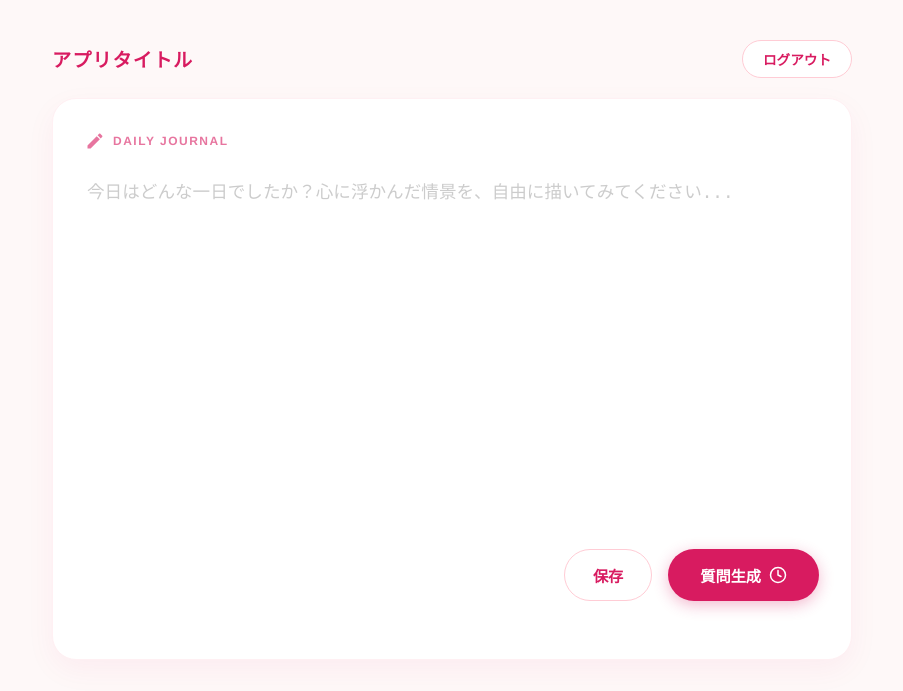
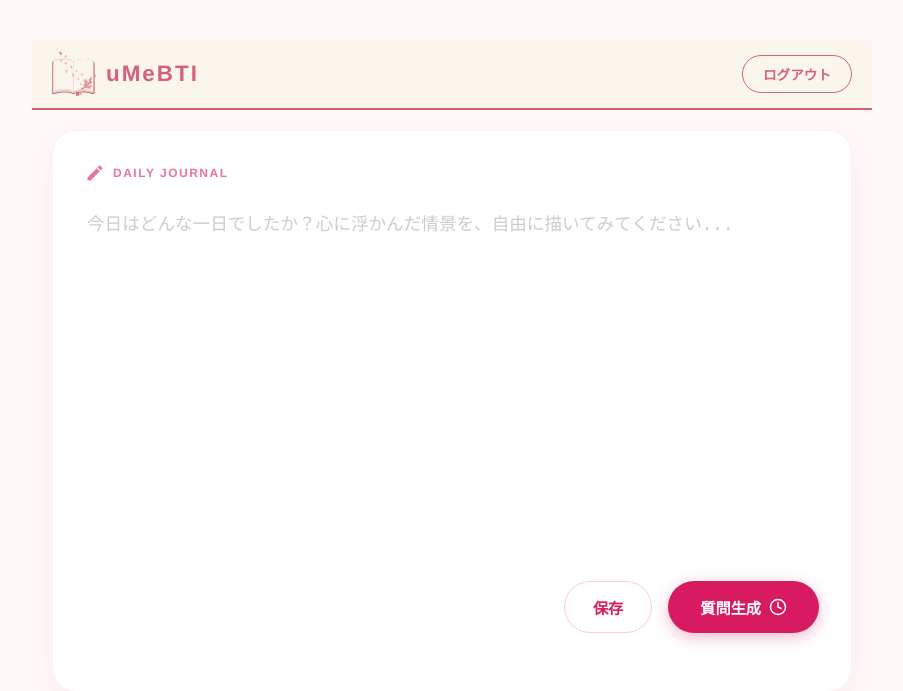
Before and after one commit to GDGoC-Japan-Hackathon/plum-ramen, a FastAPI app: page /diary-form in a window 1280 px wide. Shown: the top 691 px of the page, without its empty margins (188-1091 px from the left). Run offline with FastAPI, Linux system fonts and the light colour scheme; some libraries are stand-ins or nearby versions.

Commit message:
feat: アプリのタイトルとロゴを導入

```diff
--- a/templates/components/header.html
+++ b/templates/components/header.html
@@ -1,9 +1,13 @@
 <header
-    style="max-width: 800px; margin: 0 auto 20px; color: #d81b60; font-weight: bold; font-size: 1.2rem; letter-spacing: 1px; display: flex; justify-content: space-between; align-items: center;">
-    アプリタイトル
+    style="max-width: 800px; margin: 0 auto 20px; background: #FAF6EE; border-bottom: 2px solid #D4607A; padding: 12px 20px; display: flex; justify-content: space-between; align-items: center;">
+    <div style="display: flex; align-items: center; gap: 10px; text-decoration: none;">
+        <!-- アプリロゴ -->
+        <img src="/static/plum_book.svg" alt="uMeBTI logo" style="width: 44px; height: 44px; display: block;">
+        <span style="color: #D4607A; font-weight: bold; font-size: 1.4rem; letter-spacing: 2px;">uMeBTI</span>
+    </div>
     <button id="logout-button"
-        style="padding: 8px 20px; border-radius: 30px; border: 1.5px solid #ffccd5; background: white; color: #d81b60; font-weight: bold; cursor: pointer; font-size: 0.85rem; transition: 0.2s;"
-        onmouseover="this.style.background='#fff0f3'" onmouseout="this.style.background='white'">ログアウト</button>
+        style="padding: 8px 20px; border-radius: 30px; border: 1.5px solid #D4607A; background: #FAF6EE; color: #D4607A; font-weight: bold; cursor: pointer; font-size: 0.85rem; transition: 0.2s;"
+        onmouseover="this.style.background='#fce8ed'" onmouseout="this.style.background='#FAF6EE'">ログアウト</button>
     <script type="module">
         import { logout } from "/static/firebase-auth.js";
 
```
